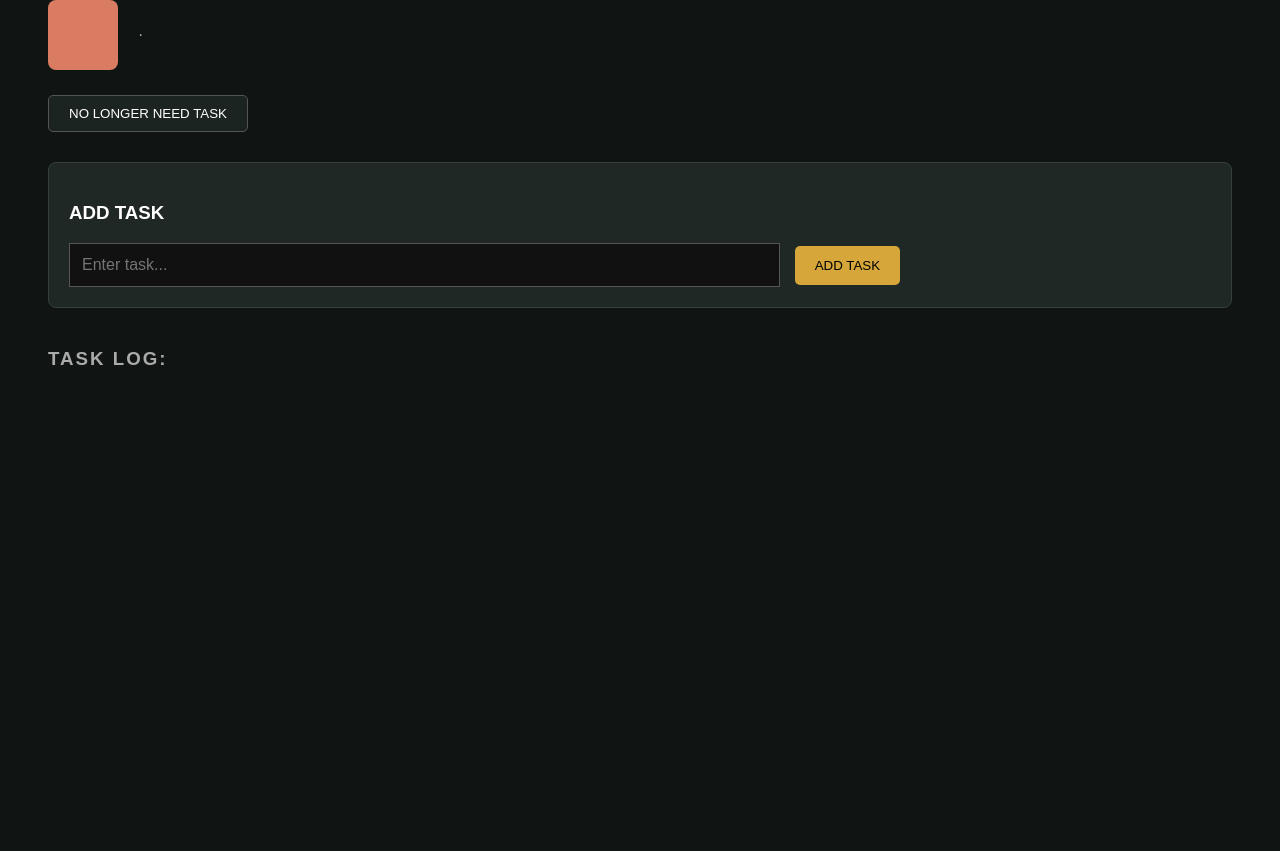
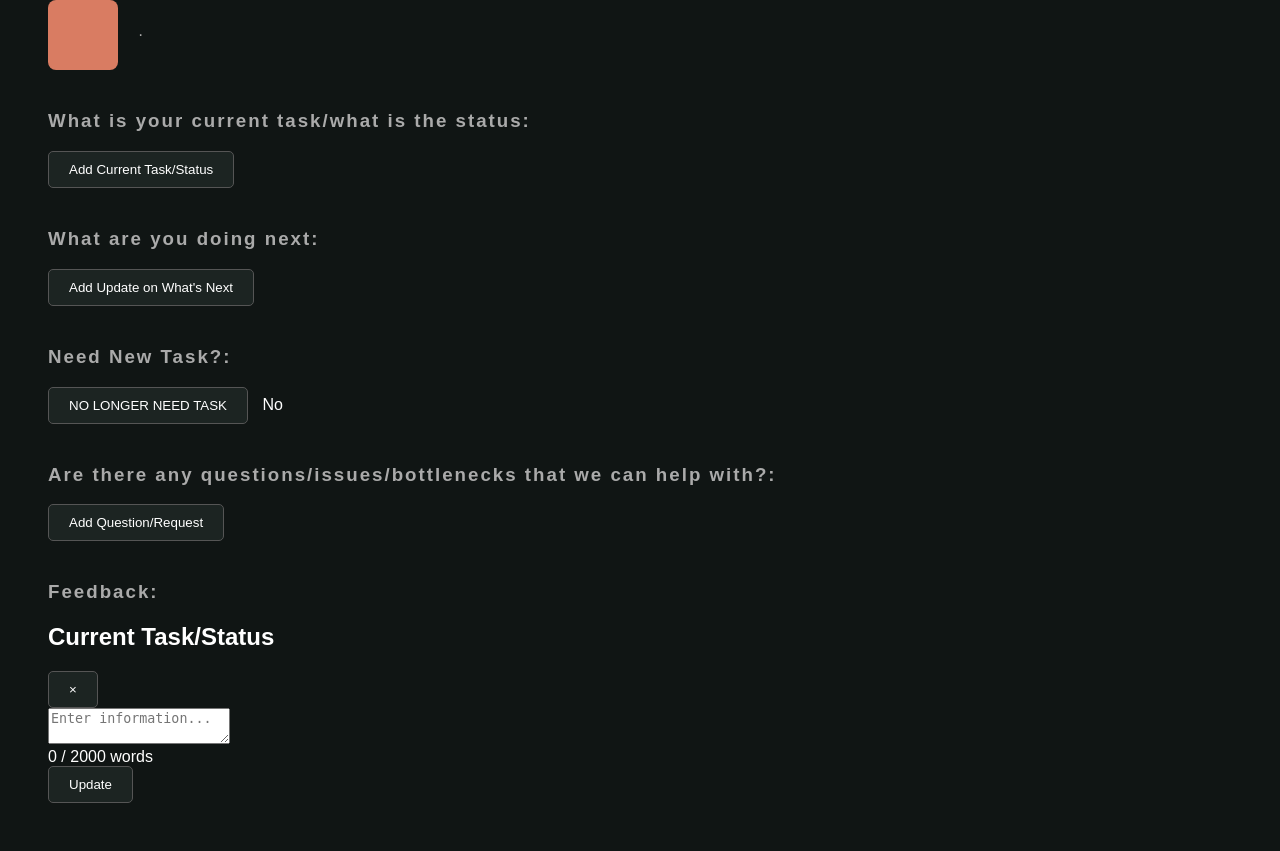
Before and after one commit to SasuF/TASKTRAC, a Flask app: template templates/self-view.html in a window 1280 px wide. Shown: the part 107-958 px from the top of the page. Before the commit the page ends 472 px from the top, so only its background shows below. Run offline with Flask 3, Linux system fonts and the light colour scheme; the template is opened without the code that fills it, so the values that code supplies are empty; some libraries are stand-ins or nearby versions.

Commit message:
overhauled self view

```diff
--- a/templates/self-view.html
+++ b/templates/self-view.html
@@ -259,6 +259,70 @@ button:hover, .button:hover {
     </a>
     {% endif %}
 
+</div>
+
+<!-- Current -->
+<h3 class="task-title">
+    What is your current task/what is the status:
+</h3>
+
+<button type="button"
+        class="add-task-btn"
+        onclick="openTaskModal('current', 'Current Task/Status', 'Enter information...', 'Update')">
+    Add Current Task/Status
+</button>
+
+{% for task in tasks["current"] %}
+
+<div class="task">
+
+    <div>
+        <div class="task-name">
+            {{ task[1] }}
+        </div>
+
+        <div class="date">
+            {{ task[3] }}
+        </div>
+    </div>
+
+</div>
+
+{% endfor %}
+
+<!-- Next -->
+<h3 class="task-title">
+    What are you doing next:
+</h3>
+
+<button type="button"
+        class="add-task-btn"
+        onclick="openTaskModal('next', 'What Comes Next', 'Enter information...', 'Update')">
+    Add Update on What's Next
+</button>
+
+{% for task in tasks["next"] %}
+
+<div class="task">
+
+    <div>
+        <div class="task-name">
+            {{ task[1] }}
+        </div>
+
+        <div class="date">
+            {{ task[3] }}
+        </div>
+    </div>
+
+</div>
+
+{% endfor %}
+
+<!-- Need New Task? -->
+<h3 class="task-title">
+    Need New Task?:
+</h3>
     <form method="POST"
           action="{{ url_for('request_task', user_id=intern[0]) }}"
           style="display:inline;">
@@ -271,122 +335,223 @@ button:hover, .button:hover {
         </button>
     </form>
 
+    {% if intern[7] is sameas true %}
+    Yes
+    {% else %}
+    No
+    {% endif %}
+
+<!-- Questions -->
+<h3 class="task-title">
+    Are there any questions/issues/bottlenecks that we can help with?:
+</h3>
+
+<button type="button"
+        class="add-task-btn"
+        onclick="openTaskModal('question/request', 'Question / Request', 'Enter information...', 'Send')">
+    Add Question/Request
+</button>
+
+{% for task in tasks["question/request"] %}
+
+<div class="task">
+
+    <div>
+        <div class="task-name">
+            {{ task[1] }}
         </div>
 
+        <div class="date">
+            {{ task[3] }}
+        </div>
+    </div>
 
-<div class="add-task">
+</div>
 
-    <h3>
-        ADD TASK
+{% endfor %}
+
+<!-- Feedback -->
+<h3 class="task-title">
+    Feedback:
 </h3>
 
+{% for task in tasks["feedback"] %}
+
+<div class="task">
+
+    <div>
+        <div class="task-name">
+            {{ task[1] }}
+        </div>
+
+        <div class="date">
+            {{ task[3] }}
+        </div>
+    </div>
+
+</div>
+
+{% endfor %}
+
+<!-- ONE MODAL -->
+<div id="taskModal" class="task-modal">
+
+    <div class="task-modal-content">
+
+        <div class="task-modal-header">
+
+            <h2 id="taskModalTitle">
+                Current Task/Status
+            </h2>
+
+            <button type="button"
+                    class="close-task-modal"
+                    onclick="closeTaskModal()">
+                ×
+            </button>
+
+        </div>
 
         <form method="POST"
-          action="{{ url_for('add_task_to_intern', user_id=intern[0]) }}">
+              action="{{ url_for('add_task_to_intern', user_id=intern[0]) }}"
+              onsubmit="return validateTask()">
 
-        <input
-            type="text"
+            <input type="hidden"
+                   id="taskStatus"
+                   name="status"
+                   value="current">
+
+            <textarea
+                id="taskInput"
                 name="task"
-            placeholder="Enter task..."
+                placeholder="Enter information..."
                 required
-        >
+                maxlength="14000"
+            ></textarea>
 
+            <div class="task-word-count">
+                <span id="wordCount">0</span> / 2000 words
+            </div>
 
-        <button type="submit">
-            ADD TASK
+            <button type="submit"
+                    id="submitTaskButton"
+                    class="submit-task-btn">
+                Update
             </button>
 
         </form>
 
     </div>
 
+</div>
 
-<h3 class="task-title">
-    TASK LOG:
-</h3>
+<script>
+function openTaskModal(status, title, placeholder, buttonText) {
+
+    const modal = document.getElementById("taskModal");
+    const statusInput = document.getElementById("taskStatus");
+    const taskInput = document.getElementById("taskInput");
+    const titleElement = document.getElementById("taskModalTitle");
+    const submitButton = document.getElementById("submitTaskButton");
+
+    // Set the status that will be sent to Flask
+    statusInput.value = status;
+
+    // Change modal text
+    titleElement.textContent = title;
+    taskInput.placeholder = placeholder;
+    submitButton.textContent = buttonText;
+
+    // Clear previous text
+    taskInput.value = "";
+
+    // Reset word counter
+    document.getElementById("wordCount").textContent = "0";
+
+    // Show modal
+    modal.style.display = "flex";
+
+    // Focus textarea
+    taskInput.focus();
+}
 
 
+function closeTaskModal() {
 
-{% for status, task_list in tasks.items() %}
+    document.getElementById("taskModal").style.display = "none";
 
-<h2>
-    {{ status|upper }}
-    ({{ task_list|length }})
-</h2>
+}
 
 
-{% for task in task_list %}
+/* Word counter */
 
-<div class="task">
+const taskInput = document.getElementById("taskInput");
+const wordCount = document.getElementById("wordCount");
 
-    <div>
+taskInput.addEventListener("input", function () {
 
-        <div class="task-name">
-            {{ task[1] }}
-        </div>
+    let words = this.value.trim().split(/\s+/);
+
+    if (this.value.trim() === "") {
+        words = [];
+    }
+
+    if (words.length > 2000) {
+
+        this.value = words
+            .slice(0, 2000)
+            .join(" ");
+
+        words = this.value.trim().split(/\s+/);
+    }
+
+    wordCount.textContent = words.length;
+});
 
 
-        <div class="date">
+/* Final validation */
 
-            {% if task[4] %}
-                Updated {{ task[4] }}
-            {% else %}
-                Uploaded {{ task[3] }}
-            {% endif %}
+function validateTask() {
 
-        </div>
+    const text = taskInput.value.trim();
 
-    </div>
+    const words = text === ""
+        ? []
+        : text.split(/\s+/);
 
-    <div>
-    <form method="POST"
-        action="{{ url_for('delete_task', task_id=task[0]) }}"
-        style="display:inline;">
+    if (words.length > 2000) {
 
-        <button type="submit"
-                onclick="return confirm('Are you certain?');">
-            REMOVE
-        </button>
+        alert("Tasks are limited to 2,000 words.");
 
-    </form>
+        return false;
+    }
 
-    {% if status != "feedback" %}
-    <form method="POST"
-          action="{{ url_for('update_status', task_id=task[0]) }}">
-
-        <select
-        class="status"
-        name="status"
-        onchange="this.form.submit()">
-
-            <option value="next"
-            {% if task[2] == "next" %}selected{% endif %}>
-                NEXT
-            </option>
-
-            <option value="current"
-            {% if task[2] == "current" %}selected{% endif %}>
-                CURRENT
-            </option>
-
-            <option value="completed"
-            {% if task[2] == "completed" %}selected{% endif %}>
-                COMPLETED
-            </option>
-
-        </select>
-
-    </form>
-    {% endif %}
-    </div>
-
-</div>
-
-{% endfor %}
-
-{% endfor %}
+    return true;
+}
 
 
+/* Close when clicking outside modal */
+
+document.getElementById("taskModal").addEventListener("click", function(event) {
+
+    if (event.target === this) {
+        closeTaskModal();
+    }
+
+});
+
+
+/* Close with ESC */
+
+document.addEventListener("keydown", function(event) {
+
+    if (event.key === "Escape") {
+        closeTaskModal();
+    }
+
+});
+
+</script>
 
 
 </body>
```
Also changed, not shown: templates/admin-view-profile.html (+0 -28 lines). Lines whose indentation alone changed are shown as unchanged.
